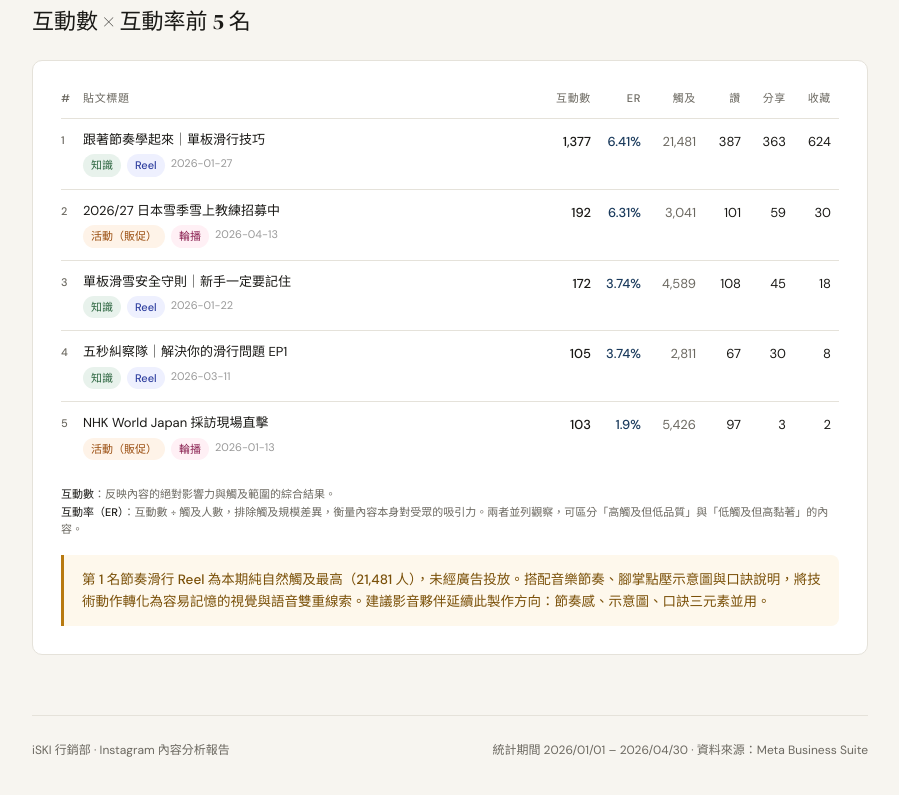
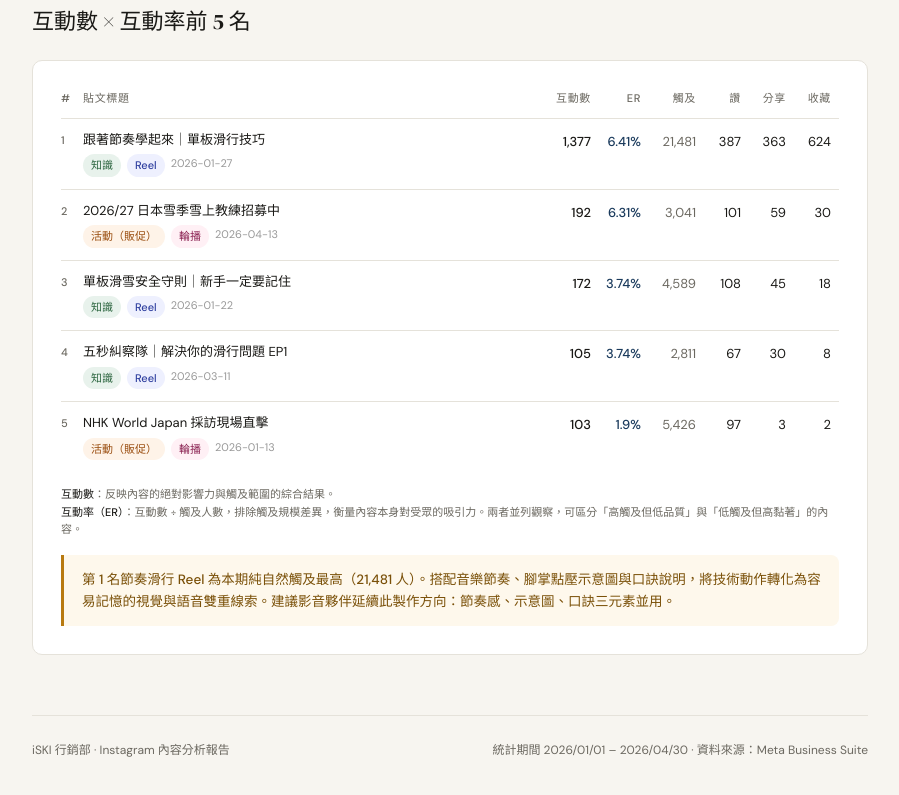
Before and after one commit to lynnhu822-coder/iski-reports-igpost, a plain HTML site: page index.html in a window 1280 px wide. Shown: the part 3710-4505 px from the top of the page, without its empty margins (190-1089 px from the left). Drawn offline with nearby package versions, Linux system fonts and the light colour scheme.

Commit message:
Update index.html

```diff
--- a/index.html
+++ b/index.html
@@ -226,7 +226,7 @@
         <strong>互動率（ER）</strong>：互動數 ÷ 觸及人數，排除觸及規模差異，衡量內容本身對受眾的吸引力。兩者並列觀察，可區分「高觸及但低品質」與「低觸及但高黏著」的內容。
       </div>
       <div class="insight amber">
-        <strong>第 1 名節奏滑行 Reel 為本期純自然觸及最高（21,481 人），未經廣告投放。</strong>搭配音樂節奏、腳掌點壓示意圖與口訣說明，將技術動作轉化為容易記憶的視覺與語音雙重線索。建議影音夥伴延續此製作方向：節奏感、示意圖、口訣三元素並用。
+        <strong>第 1 名節奏滑行 Reel 為本期純自然觸及最高（21,481 人）。</strong>搭配音樂節奏、腳掌點壓示意圖與口訣說明，將技術動作轉化為容易記憶的視覺與語音雙重線索。建議影音夥伴延續此製作方向：節奏感、示意圖、口訣三元素並用。
       </div>
     </div>
   </div>
```
